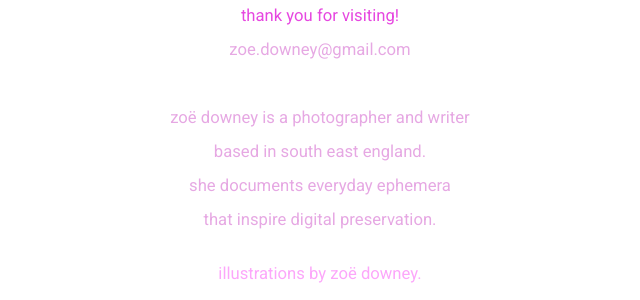
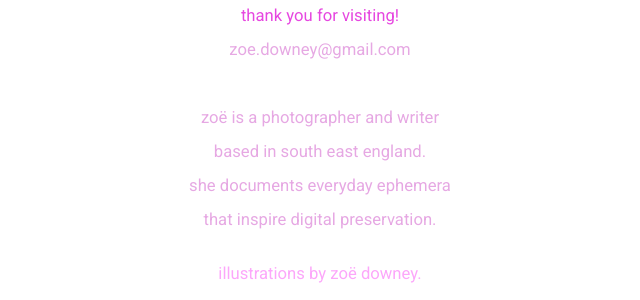
Before and after one commit to zoeurl/zoedowney.github.io, a Jekyll site: the page built from index.html, in a window 1280 px wide. Shown: the part 1543-1843 px from the top of the page, without its empty margins (320-960 px from the left). Built offline with Jekyll 4.4.1, drawn with Linux system fonts in a browser that asks for light colours.

Commit message:
Update photography.md

```diff
--- a/_layouts/photography.md
+++ b/_layouts/photography.md
@@ -35,7 +35,7 @@
 			<font color=#e647e0>thank you for visiting!</font>
 			<br><font color="#e6a8e3">zoe.downey@gmail.com</font>
 		<br>
-		<br><font color="#e6a8e3">zoë downey is a photographer and writer
+		<br><font color="#e6a8e3">zoë is a photographer and writer
 			<br>based in south east england.
 			<br>she documents everyday ephemera
 			<br>that inspire digital preservation.</font></small>
```
